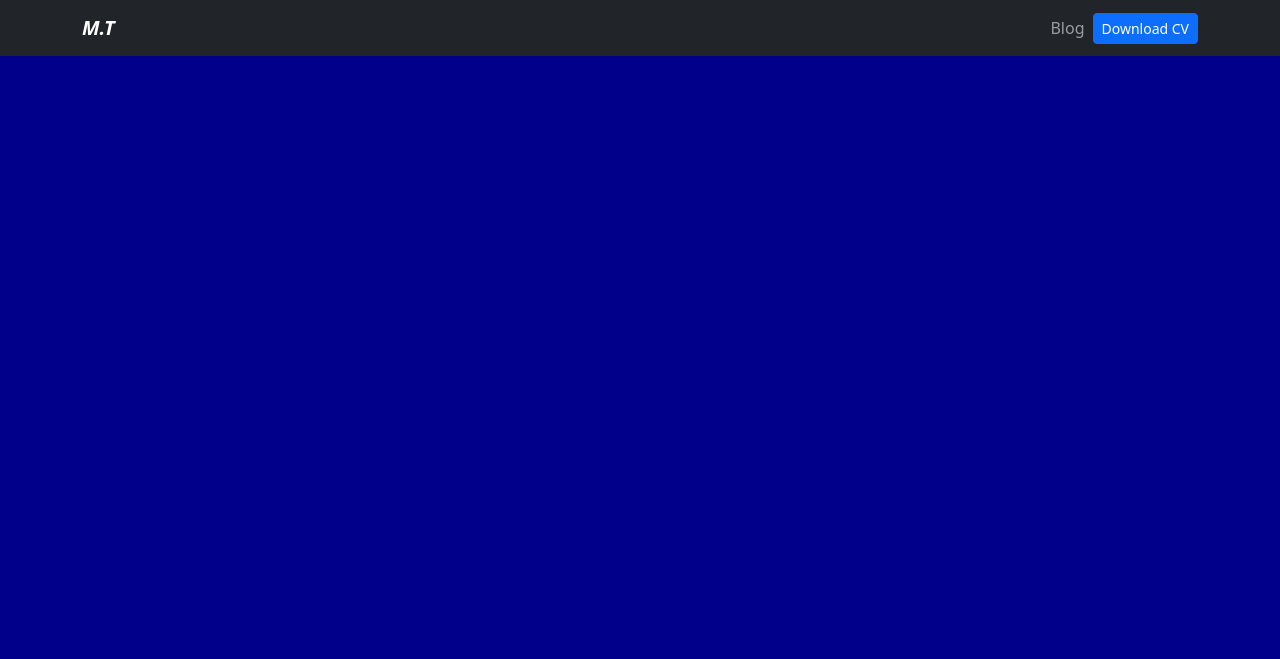
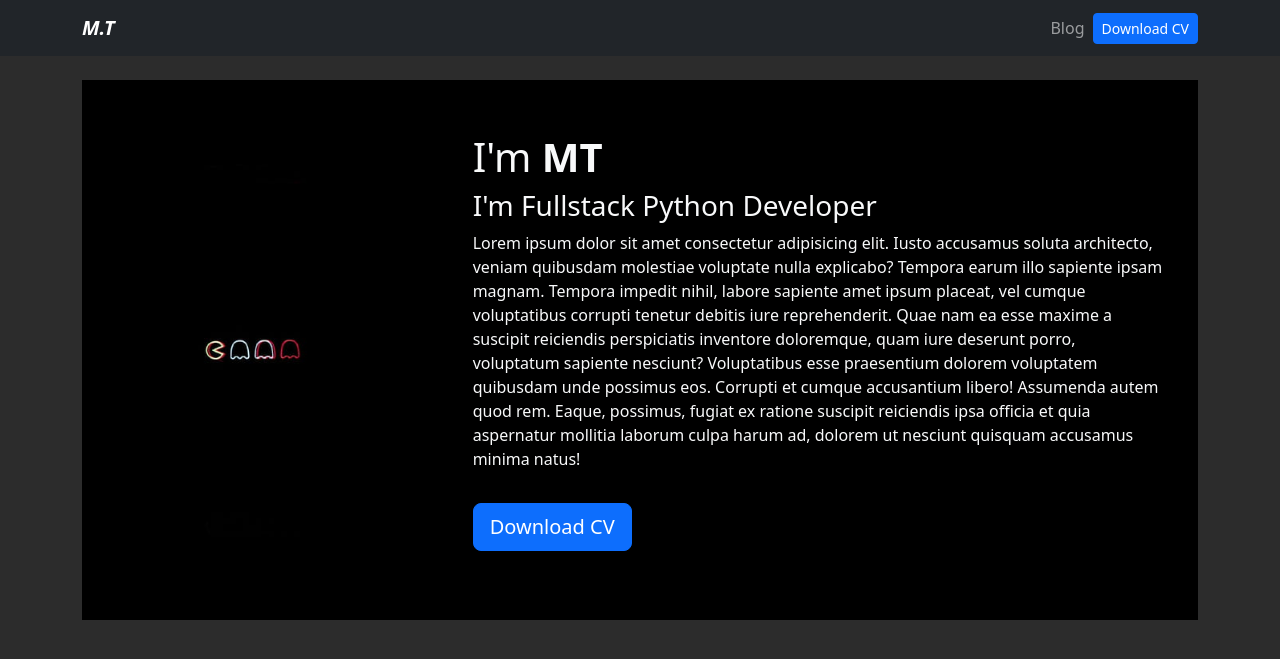
Before and after one commit to matti909/blog-Django4, a Django app: page / in a window 1280 px wide. Shown: the top 659 px of the page. Run offline with Django 4.2, Linux system fonts and the light colour scheme; data that the repository does not hold is empty.

Commit message:
portfolio 80%

```diff
--- a/portfolio/static/main.css
+++ b/portfolio/static/main.css
@@ -1,3 +1,9 @@
 body {
-  background: darkblue;
+  background: rgb(44, 44, 44);
 }
+
+.bg-black {
+  background: #000;
+  padding: 20px;
+  max-height: 600px;
+}
--- a/portfolio/templates/home.html
+++ b/portfolio/templates/home.html
@@ -1,15 +1,46 @@
-{% extends 'layout.html' %}
+{% extends 'layout.html' %} {% block content %} {% load static %}
 
-<h1>Home</h1>
+<header class="row bg-black">
+  <div class="col-md-4">
+    <img src="{% static 'darkprofile.jpg' %}" alt="nothing" height="500" />
+  </div>
 
-{% block content %}
-  {% for project in projects %}
-    <img src="{{ project.image.url }}" class="card-img-top" />
-    <h2>{{ project.title }}</h2>
-    <p>{{ project.description }}</p>
+  <div class="col-md-8 my-auto">
+    <h1>I'm <strong>MT</strong></h1>
+    <h3>I'm Fullstack Python Developer</h3>
+    <p>
+      Lorem ipsum dolor sit amet consectetur adipisicing elit. Iusto accusamus
+      soluta architecto, veniam quibusdam molestiae voluptate nulla explicabo?
+      Tempora earum illo sapiente ipsam magnam. Tempora impedit nihil, labore
+      sapiente amet ipsum placeat, vel cumque voluptatibus corrupti tenetur
+      debitis iure reprehenderit. Quae nam ea esse maxime a suscipit reiciendis
+      perspiciatis inventore doloremque, quam iure deserunt porro, voluptatum
+      sapiente nesciunt? Voluptatibus esse praesentium dolorem voluptatem
+      quibusdam unde possimus eos. Corrupti et cumque accusantium libero!
+      Assumenda autem quod rem. Eaque, possimus, fugiat ex ratione suscipit
+      reiciendis ipsa officia et quia aspernatur mollitia laborum culpa harum
+      ad, dolorem ut nesciunt quisquam accusamus minima natus!
+    </p>
+    <a
+      href="{% static 'cv.pdf' %}"
+      target="_blank"
+      class="btn btn-primary btn-lg rounde-0 my-3"
+      >Download CV</a
+    >
+  </div>
+</header>
 
-    {% if project.url %}
-      <a href="{{ project.url }}" class="btn btn-light rounded-0 btn-sm" target="__blank" rel="noreferrer">Visit the Project</a>
-    {% endif %}
-  {% endfor %}
-{% endblock %}
+{% for project in projects %}
+<h2>{{ project.title }}</h2>
+<img src="{{ project.image.url }}" class="card-img-top" />
+<p>{{ project.description }}</p>
+
+{% if project.url %}
+<a
+  href="{{ project.url }}"
+  class="btn btn-light rounded-0 btn-sm"
+  target="__blank"
+  rel="noreferrer"
+  >Visit the Project</a
+>
+{% endif %} {% endfor %} {% endblock %}
--- a/portfolio/templates/layout.html
+++ b/portfolio/templates/layout.html
@@ -7,19 +7,24 @@
     <meta http-equiv="X-UA-Compatible" content="IE=edge" />
     <meta name="viewport" content="width=device-width, initial-scale=1.0" />
     <title>Django Porfolio</title>
-    <link href="https://cdn.jsdelivr.net/npm/bootstrap@5.3.2/dist/css/bootstrap.min.css" rel="stylesheet" integrity="sha384-T3c6CoIi6uLrA9TneNEoa7RxnatzjcDSCmG1MXxSR1GAsXEV/Dwwykc2MPK8M2HN" crossorigin="anonymous" />
+    <link
+      href="https://cdn.jsdelivr.net/npm/bootstrap@5.3.2/dist/css/bootstrap.min.css"
+      rel="stylesheet"
+      integrity="sha384-T3c6CoIi6uLrA9TneNEoa7RxnatzjcDSCmG1MXxSR1GAsXEV/Dwwykc2MPK8M2HN"
+      crossorigin="anonymous"
+    />
     <link rel="stylesheet" href="{% static 'main.css' %}" />
   </head>
 
   <body class="text-light">
     {% include 'partials/navbar.html' %}
 
-    <div class="container p-4">
-      {% block content %}
+    <div class="container p-4">{% block content %} {% endblock %}</div>
 
-      {% endblock %}
-    </div>
-
-    <script src="https://cdn.jsdelivr.net/npm/bootstrap@5.3.2/dist/js/bootstrap.bundle.min.js" integrity="sha384-C6RzsynM9kWDrMNeT87bh95OGNyZPhcTNXj1NW7RuBCsyN/o0jlpcV8Qyq46cDfL" crossorigin="anonymous"></script>
+    <script
+      src="https://cdn.jsdelivr.net/npm/bootstrap@5.3.2/dist/js/bootstrap.bundle.min.js"
+      integrity="sha384-C6RzsynM9kWDrMNeT87bh95OGNyZPhcTNXj1NW7RuBCsyN/o0jlpcV8Qyq46cDfL"
+      crossorigin="anonymous"
+    ></script>
   </body>
 </html>
--- a/portfolio/templates/partials/navbar.html
+++ b/portfolio/templates/partials/navbar.html
@@ -3,21 +3,11 @@
 <nav class="navbar navbar-expand-md navbar-dark bg-dark">
   <div class="container">
     <a class="navbar-brand fw-bold fst-italic" href="/">M.T</a>
-    <button
-      class="navbar-toggler"
-      type="button"
-      data-bs-toggle="collapse"
-      data-bs-target="#navbarNav"
-      aria-controls="navbarNav"
-      aria-expanded="false"
-      aria-label="Toggle navigation"
-    >
-      <span class="navbar-toggler-icon"></span>
-    </button>
+    <button class="navbar-toggler" type="button" data-bs-toggle="collapse" data-bs-target="#navbarNav" aria-controls="navbarNav" aria-expanded="false" aria-label="Toggle navigation"><span class="navbar-toggler-icon"></span></button>
     <div class="collapse navbar-collapse" id="navbarNav">
       <ul class="navbar-nav ms-auto">
         <li class="nav-item">
-          <a class="nav-link" href="/blog/">Blog</a>
+          <a class="nav-link" href="{% url 'blog:posts' %}">Blog</a>
         </li>
         <li class="nav-item d-flex align-items-center">
           <a class="btn btn-primary btn-sm" href="{% static 'cv.pdf' %}" target="_blank">Download CV</a>
```
Also changed, not shown: blog/templates/post_detail.html (+6 -8 lines), portfolio/static/darkprofile.jpg (added).
